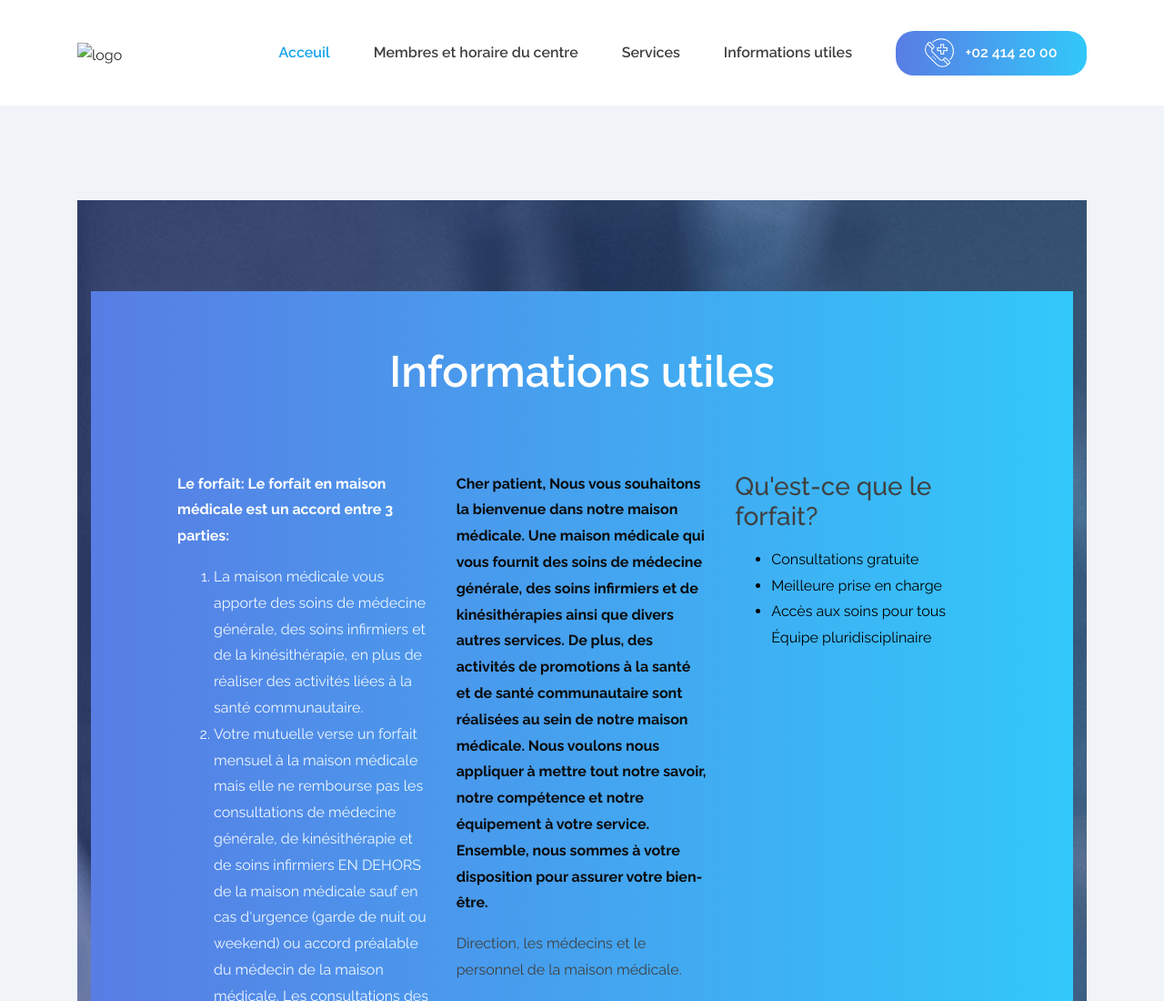
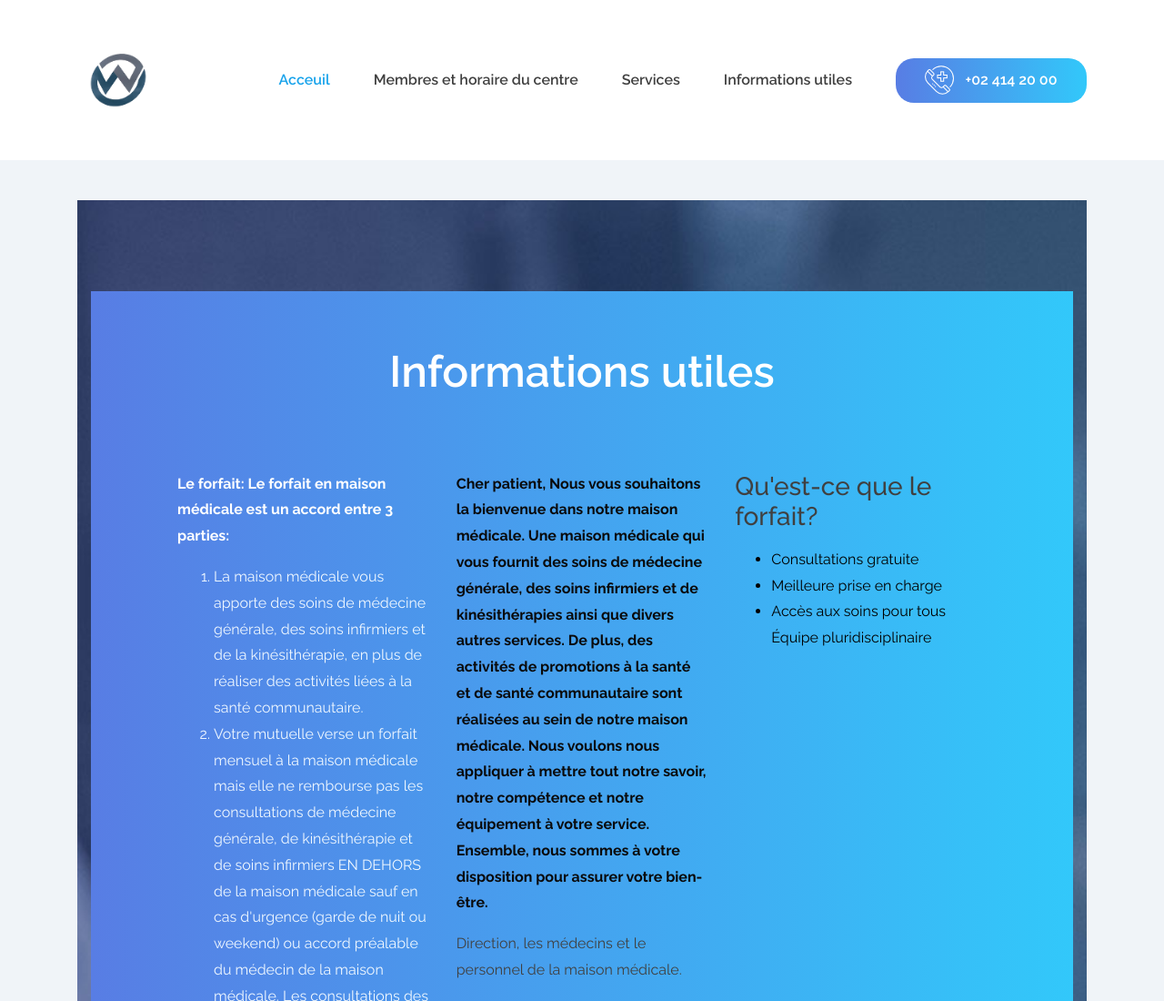
Before and after one commit to wala0107/centre-medical-ouest, a plain HTML site: page contact.html in a window 1280 px wide. Shown: the top 1100 px of the page at 91% size. Drawn offline with Linux system fonts and the light colour scheme.

Commit message:
5 commit

```diff
--- a/contact.html
+++ b/contact.html
@@ -27,7 +27,7 @@
                 <div class="row">
                     <div class="col-12 d-flex flex-wrap justify-content-between align-items-center">
                         <div class="site-branding d-flex align-items-center">
-                            <a class="d-block" href="index.html" rel="home"><img class="d-block" src="../medart/images/logocentremedicalouest.png" alt="logo" style="width: 90px;"></a>
+                            <a class="d-block" href="index.html" rel="home"><img class="d-block" src="./images/logocentremedicalouest.png" alt="logo" style="width: 90px;"></a>
                         </div>
                         <!-- .site-branding -->
 
```
Also changed, not shown: services.html (+1 -1 lines).
